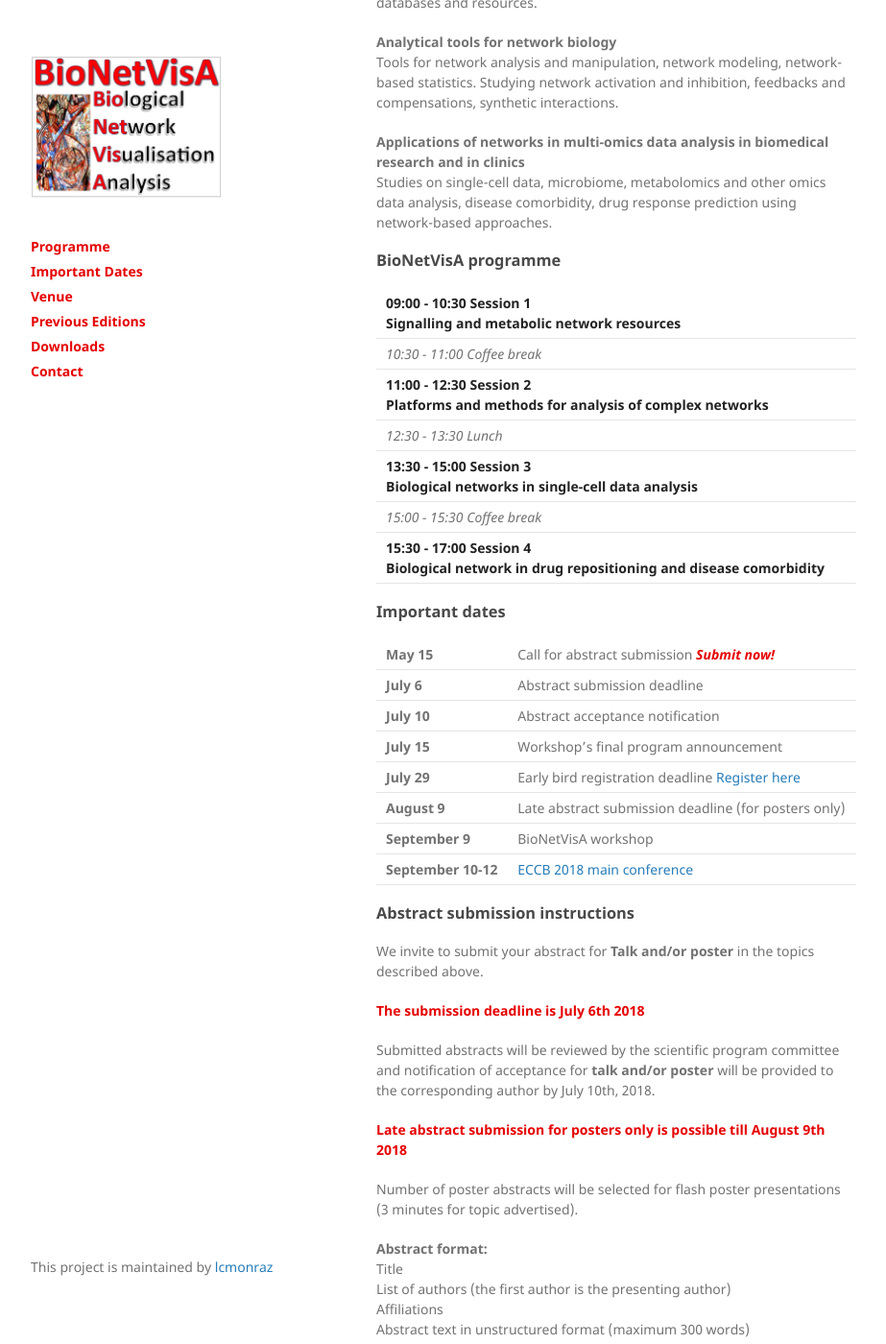
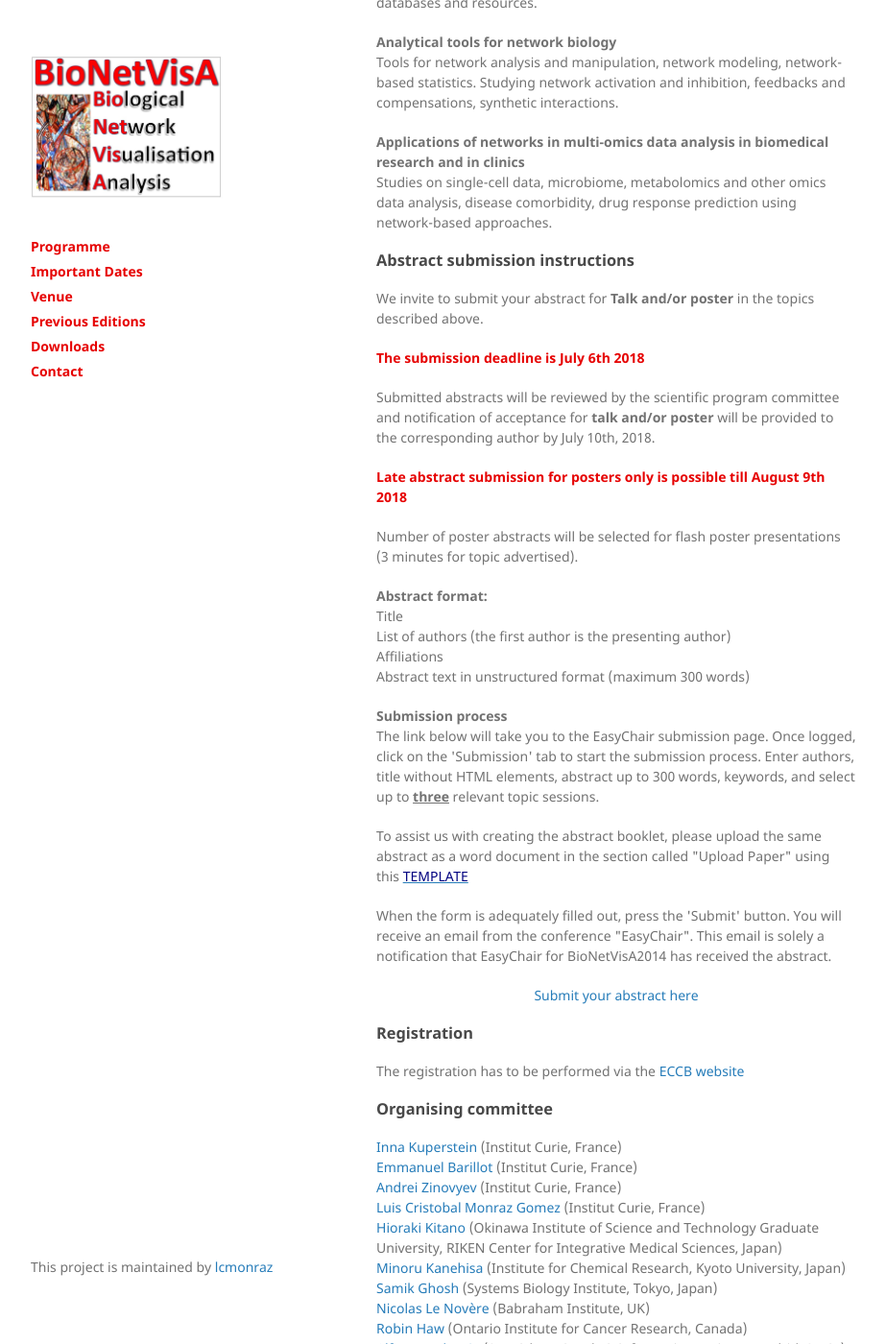
Before and after one commit to lcmonraz/Bionetvisa.github.io, a Jekyll site: the page built from index.md, in a window 1280 px wide and 1400 px high, scrolled down 1688 px. Shown: the whole window at 96% size, without its empty margins (178-1101 px from the left). Built offline with Jekyll 4.4.1, drawn with Linux system fonts in a browser that asks for light colours; some of the changed text lies outside the part shown.

Commit message:
Update index.md

```diff
--- a/index.md
+++ b/index.md
@@ -62,39 +62,6 @@ Studies on single-cell data, microbiome, metabolomics and other omics data analy
 comorbidity, drug response prediction using network-based approaches.
 </p>
 
-### BioNetVisA programme
-
-<table>
-<tr><td><strong>09:00 - 10:30 Session 1<br />Signalling and metabolic network resources</strong></td></tr>
-<tr><td><i>10:30 - 11:00 Coffee break</i></td></tr>
-<tr><td><strong>11:00 - 12:30 Session 2<br />Platforms and methods for analysis of complex networks</strong></td></tr>
-<tr><td><i>12:30 - 13:30 Lunch</i></td></tr>
-<tr><td><strong>13:30 - 15:00 Session 3<br />Biological networks in single-cell data analysis</strong></td></tr>
-<tr><td><i>15:00 - 15:30 Coffee break</i></td></tr>
-<tr><td><strong>15:30 - 17:00 Session 4<br />Biological network in drug repositioning and disease comorbidity</strong></td></tr>
-</table>
-
-### Important dates
-
-<table style="width 100%">
-<tr><td><b>May 15</b></td>
-  <td>Call for abstract submission <b><i><font color="#e60000">Submit now!</font></i></b></td></tr>
-<tr><td><b>July 6</b></td>
-  <td>Abstract submission deadline</td></tr>
-<tr><td><b>July 10</b></td>
-  <td>Abstract acceptance notification</td></tr>
-<tr><td><b>July 15</b></td>
-  <td>Workshop’s final program announcement</td></tr>
-<tr><td><b>July 29</b></td>
-  <td>Early bird registration deadline <a href="http://eccb18.org/registration/">Register here</a></td></tr>
-<tr><td><b>August 9</b></td>
-  <td>Late abstract submission deadline (for posters only)</td></tr>
-<tr><td><b>September 9</b></td>
-  <td>BioNetVisA workshop</td></tr>
-<tr><td><b>September 10-12</b></td>
-  <td><a href= "http://eccb18.org/">ECCB 2018 main conference</a></td></tr>
-</table>
-
 ### Abstract submission instructions
 
 We invite to submit your abstract for <b>Talk and/or poster</b> in the topics described above.
@@ -145,27 +112,8 @@ for Integrative Medical Sciences, Japan)<br />
 <a href="https://reactome.org/">Robin Haw</a> (Ontario Institute for Cancer Research, Canada)<br />
 <a href="https://www.bsc.es/valencia-alfonso">Alfonso Valencia</a> (Spanish National Bioinformatics Institute, Madrid, Spain)<br/>
 <a href="https://www.nki.nl/divisions/molecular-carcinogenesis/wessels-l-group/">Lodewyk Wessels</a> (Netherlands Cancer Institute, Amsterdam, Netherlands)<br />
-  <a href="https://www.prinsesmaximacentrum.com/">Patrick Kemmeren</a> (Princess Maxima Center for Pediatric Oncology, Utrecht, Netherands)
+  <a href="https://www.prinsesmaximacentrum.com/">Patrick Kemmeren</a> (Princess Maxima Center for Pediatric Oncology, Utrecht, Netherlands)
 </p>
-
-### Venue
-
-<a href="https://www.snfcc.org/default.aspx">Stavros Niarchos Foundation Cultural Center (SNFCC)</a>
-
-### Previous Editions
-
-<p><a href="http://sysbio.curie.fr/bionetvisa/bionetvisa2014.html">BioNetVisA 2014</a><br />
-<a href="http://sysbio.curie.fr/bionetvisa/bionetvisa2015.html">BioNetVisA 2015</a><br />
-<a href="http://sysbio.curie.fr/bionetvisa/bionetvisa2016.html">BioNetVisA 2016</a><br />
-<a href="http://sysbio.curie.fr/bionetvisa/">BioNetVisA 2017</a><br />
-</p>
-
-### Downloads
-
-Coming soon
-
-### Contact us
-<a href="mailto:bionetvisa@curie.fr">bionetvisa@curie.fr</a>
 
 ### Sponsors
 TBA
```
